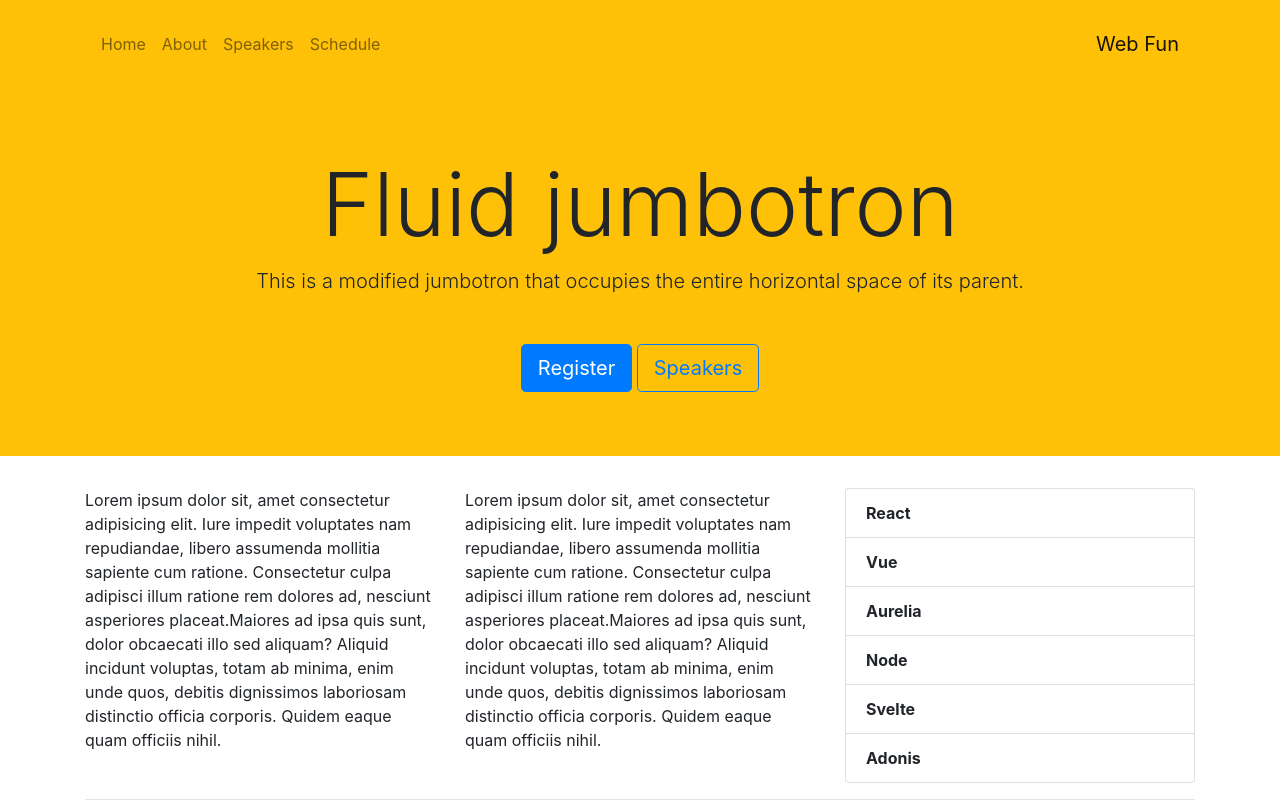
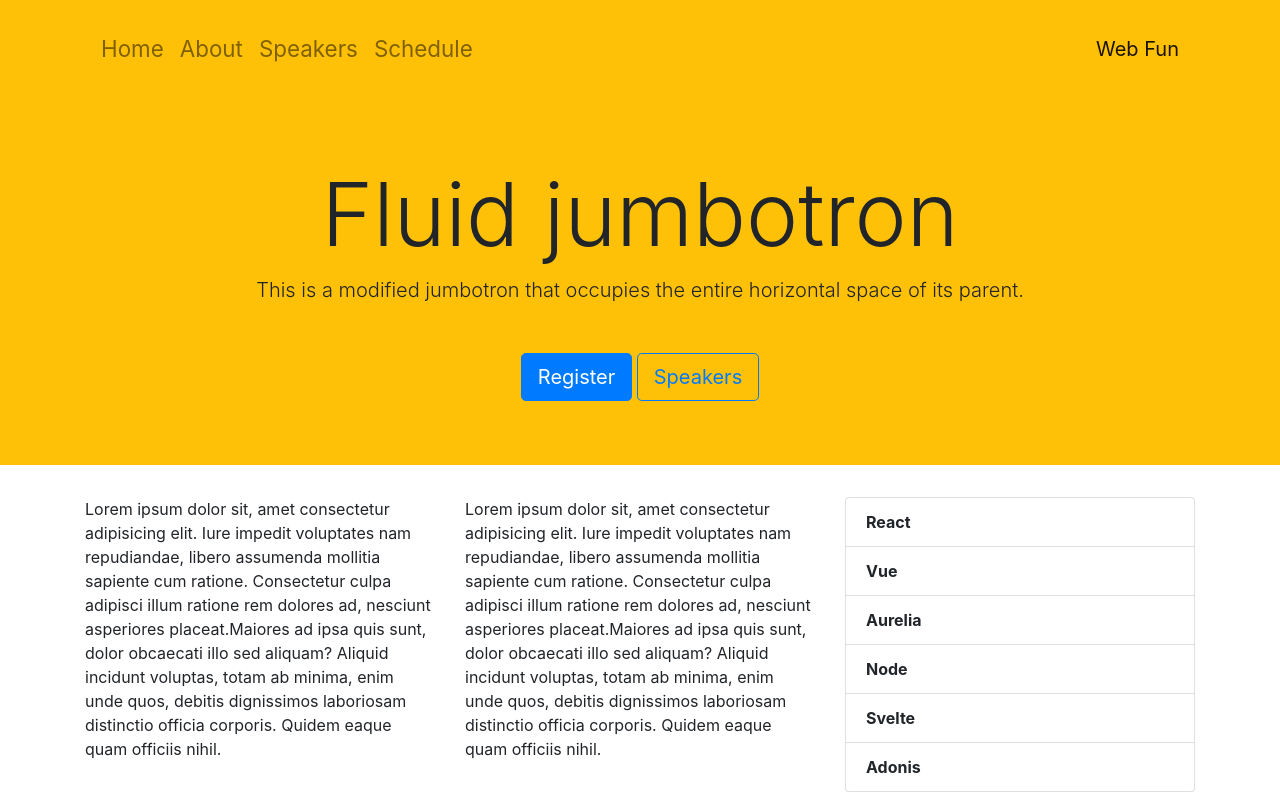
Before and after one commit to Web-Web-Fun/bootstrap, a plain HTML site: page index.html in a window 1280 px wide. Shown: the top 802 px of the page. Drawn offline with nearby package versions, Linux system fonts and the light colour scheme.

Commit message:
font size 4

```diff
--- a/index.html
+++ b/index.html
@@ -27,10 +27,12 @@
                 </button>
                 <div class="collapse navbar-collapse" id="navbarNavAltMarkup">
                     <div class="navbar-nav">
-                        <a class="nav-item nav-link display-5" href="#home">Home <span class="sr-only">(current)</span></a>
-                        <a class="nav-item nav-link display-5" href="#about">About</a>
-                        <a class="nav-item nav-link display-5" href="#speakers">Speakers</a>
-                        <a class="nav-item nav-link display-5" href="#schedule">Schedule</a>
+                        <a class="nav-item nav-link" style="font-size:1.4rem" href="#home">Home <span class="sr-only">(current)</span></a>
+                        <a class="nav-item nav-link"
+                        style="font-size:1.4rem" href="#about">About</a>
+                        <a class="nav-item nav-link"
+                        style="font-size:1.4rem" href="#speakers">Speakers</a>
+                        <a class="nav-item nav-link" style="font-size:1.4rem" href="#schedule">Schedule</a>
                     </div>
                 </div>
             </div>
```
